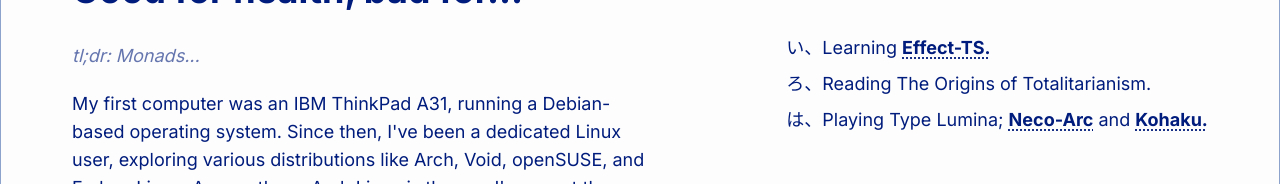
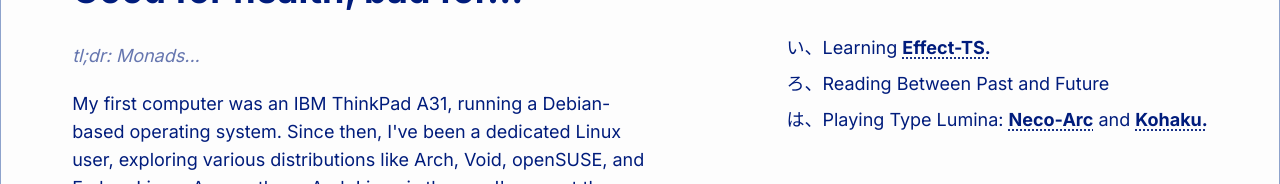
Before and after one commit to u1F713/u1F713.github.io, a Next.js app: page / in a window 1280 px wide. Shown: the part 127-311 px from the top of the page. Built offline with nearby package versions, Linux system fonts and the light colour scheme.

Commit message:
content: update home page

```diff
--- a/app/page.tsx
+++ b/app/page.tsx
@@ -36,7 +36,7 @@ const Home: NextPage = () => (
           </p>
         </section>
 
-        <section>
+        <section className="max-w-md">
           <h2 className="my-4 text-2xl font-bold lg:mb-8">
             What I&apos;m Up To
           </h2>
@@ -52,9 +52,9 @@ const Home: NextPage = () => (
                 Effect-TS.
               </a>
             </li>
-            <li>Reading The Origins of Totalitarianism.</li>
+            <li>Reading Between Past and Future</li>
             <li>
-              Playing Type Lumina;{' '}
+              Playing Type Lumina:{' '}
               <a
                 className="font-bold underline decoration-dotted underline-offset-4"
                 href="https://meltyblood.typelumina.com/resources/img/command/meltyblood_typelumina_neco-arc_command_lists_en.pdf"
```
